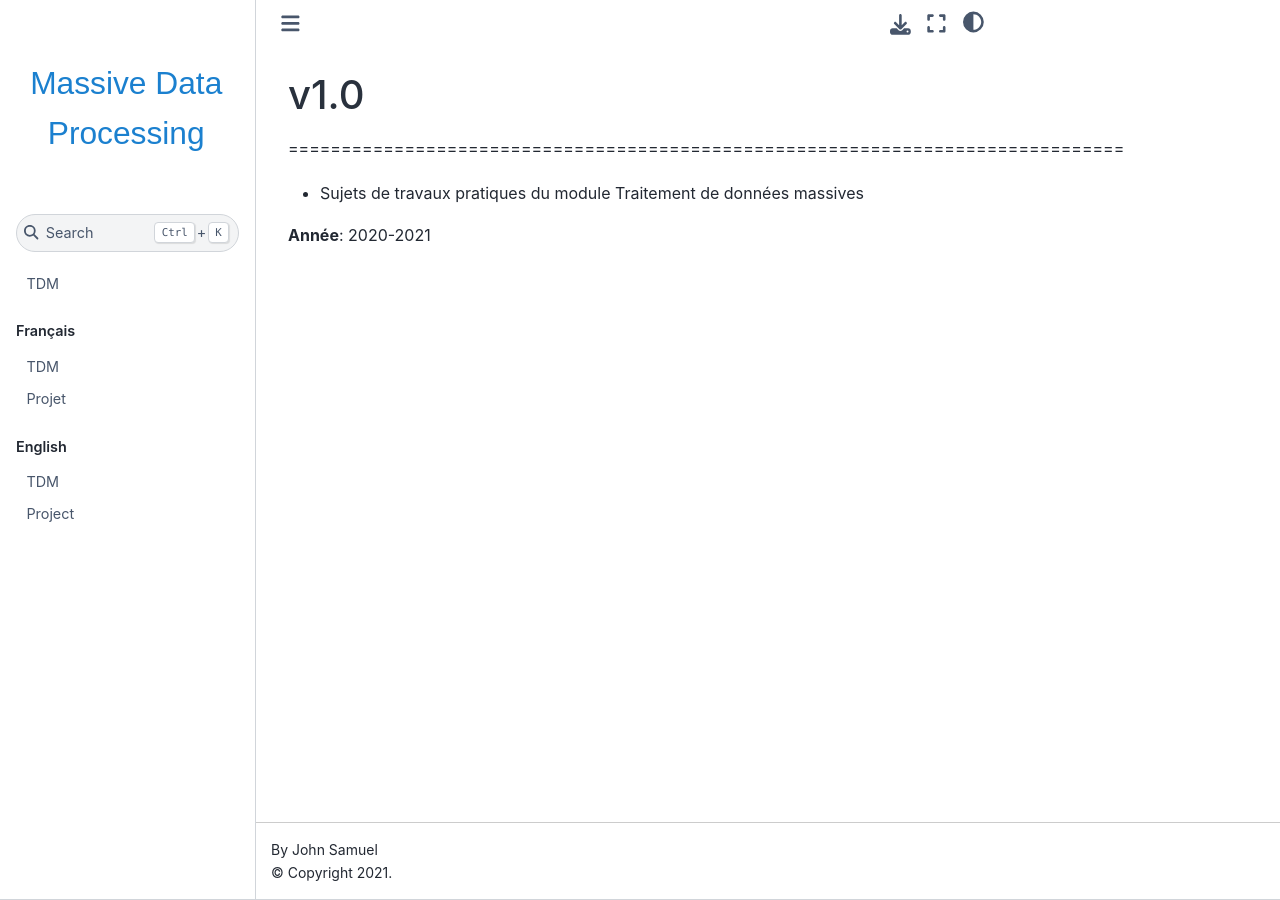
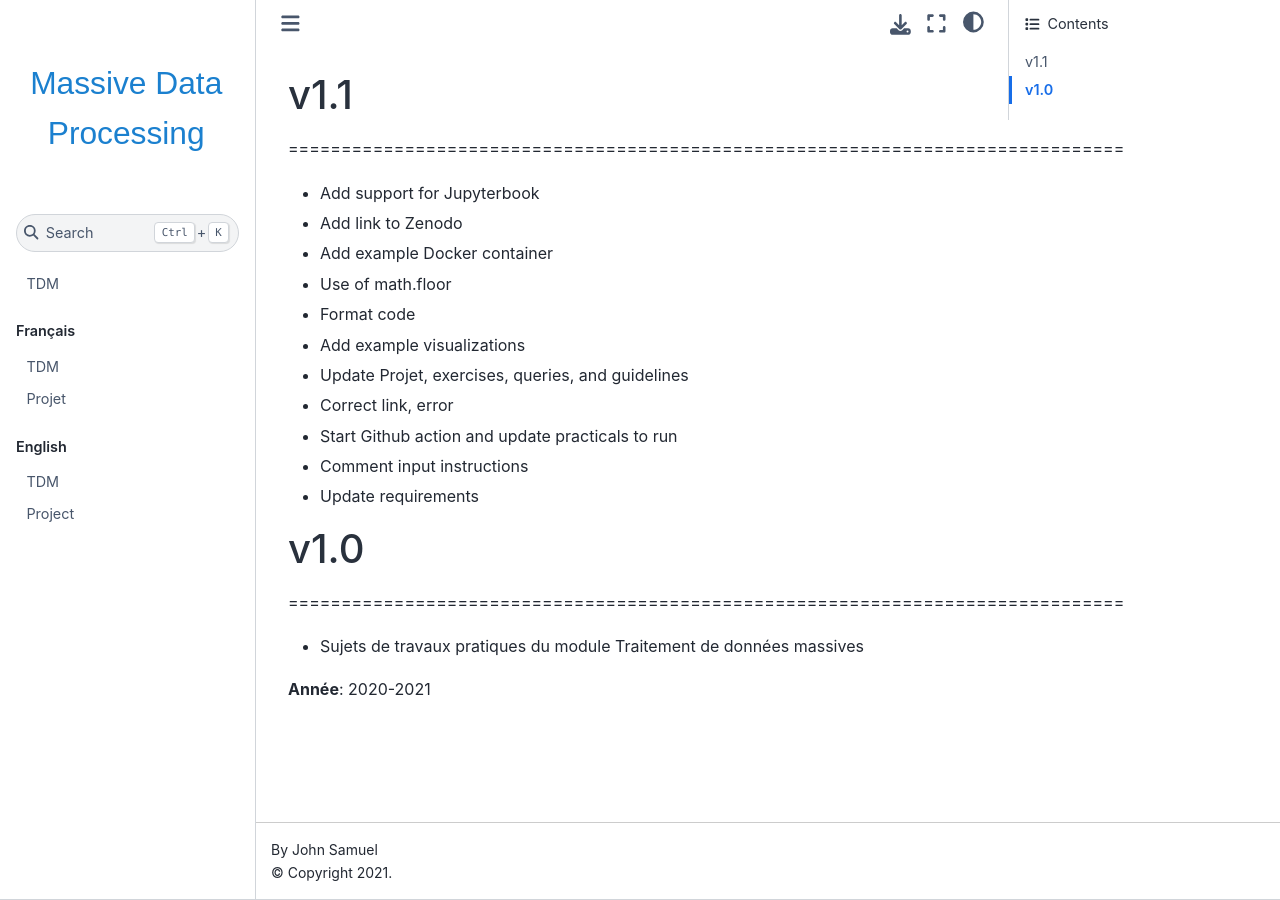
Before and after one commit to mlecjm/TDM-Big-Data-Processing, a Jupyter Book: the page built from RELEASE.md, in a window 1280 px wide. Built offline with Jupyter Book 1.0.4 settings and Sphinx 7.4.7 and the Sphinx Book theme 1.1.4, drawn with Linux system fonts in a browser that asks for light colours; pages that are not in the unit, such as notebooks, are missing from menus.

Commit message:
Update release notes

```diff
--- a/RELEASE.md
+++ b/RELEASE.md
@@ -1,3 +1,17 @@
+# v1.1
+===============================================================================
+- Add support for Jupyterbook
+- Add link to Zenodo
+- Add example Docker container
+- Use of math.floor
+- Format code
+- Add example visualizations
+- Update Projet, exercises, queries, and guidelines
+- Correct link, error
+- Start Github action and update practicals to run
+- Comment input instructions
+- Update requirements
+
 # v1.0
 ===============================================================================
 * Sujets de travaux pratiques du module Traitement de données massives
```
